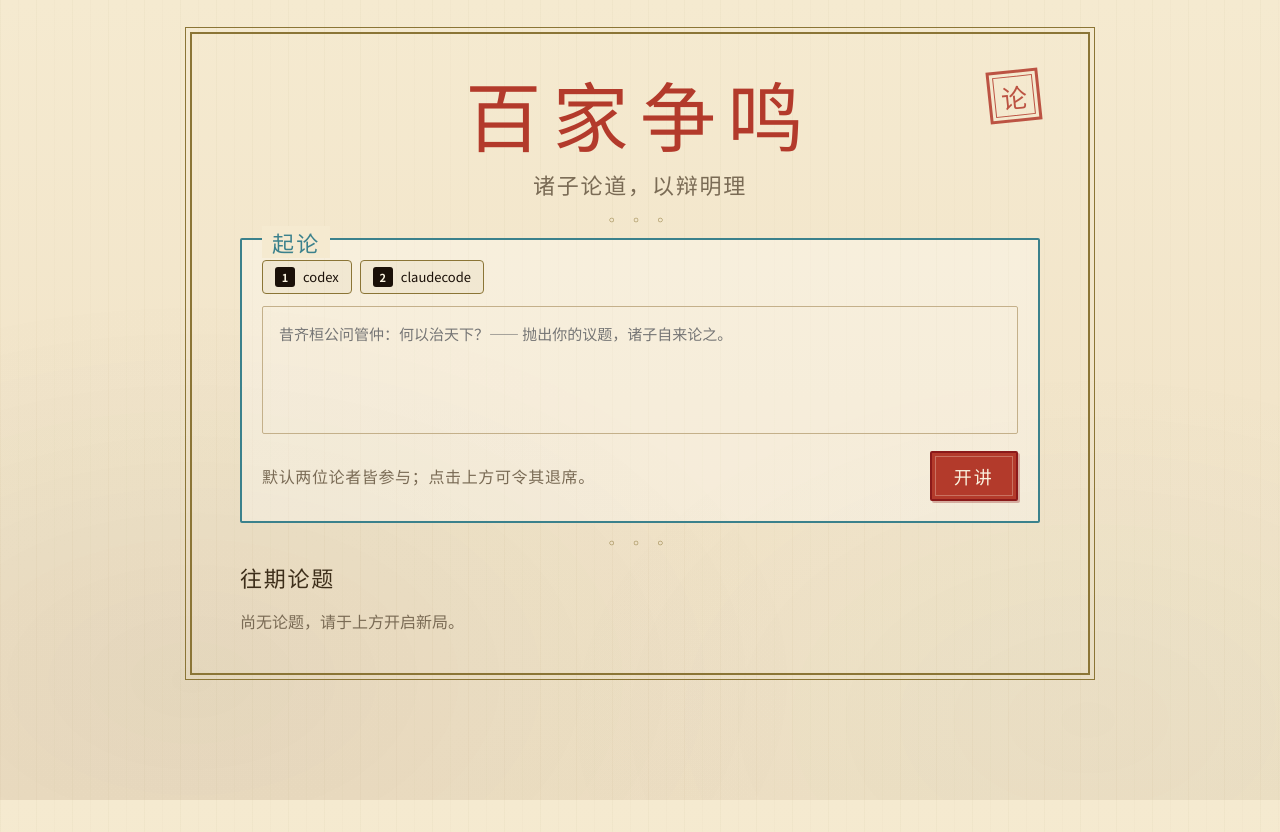
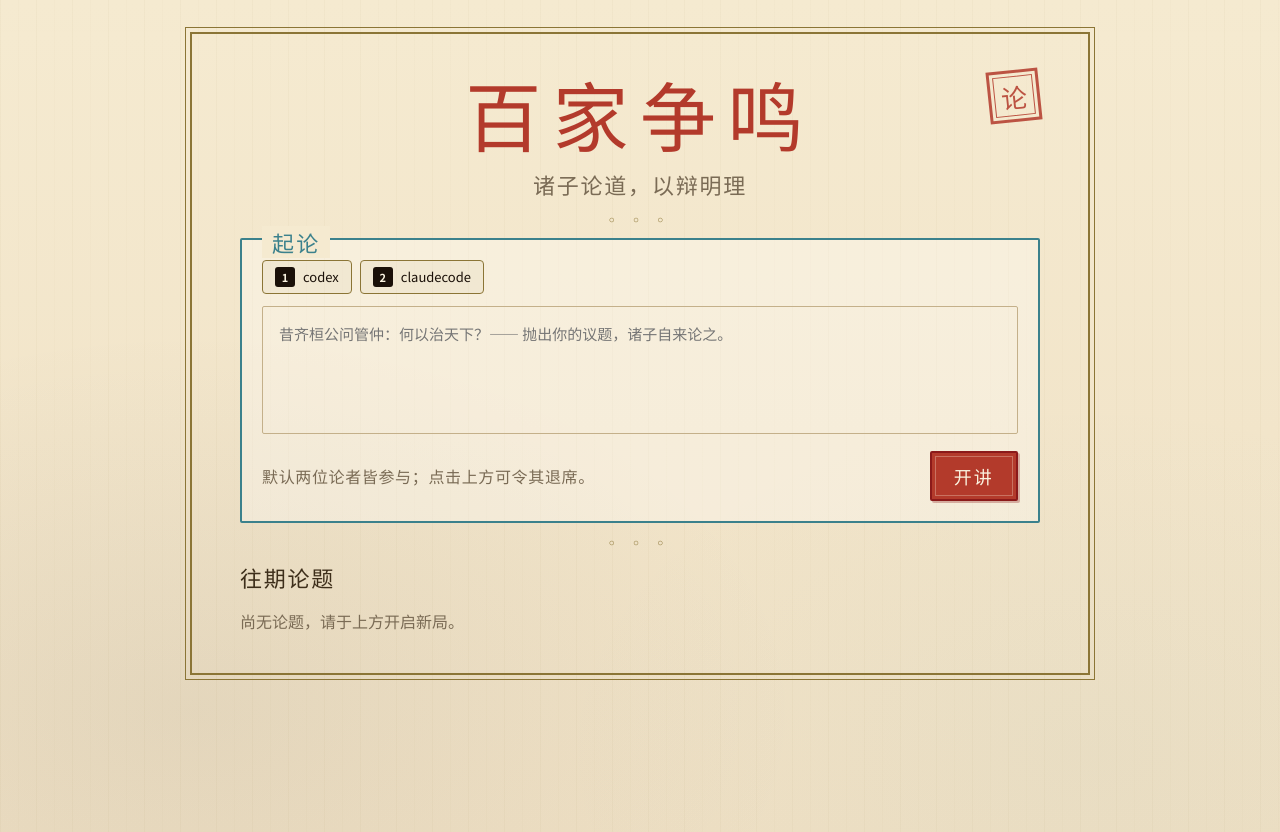
Before and after one commit to lingge879/zhengming, a FastAPI app: page / in a window 1280 px wide. Run offline with FastAPI, Linux system fonts and the light colour scheme; data that the repository does not hold is empty; some web fonts are replaced.

Commit message:
Polish scrolling behavior and home background

```diff
--- a/app/static/style.css
+++ b/app/static/style.css
@@ -29,7 +29,7 @@
 }
 
 * { box-sizing: border-box; }
-html, body { margin: 0; height: 100%; min-height: 100%; }
+html, body { margin: 0; min-height: 100%; }
 
 body {
   font-family: "Noto Sans SC", "PingFang SC", "Helvetica Neue", sans-serif;
@@ -38,7 +38,7 @@ body {
   overflow: hidden;
 }
 
-body.home-body { overflow: auto; }
+body.home-body { overflow: auto; min-height: 100vh; }
 body.chat-body { overflow: hidden; }
 
 textarea, input, button { font: inherit; }
@@ -157,6 +157,11 @@ border-radius: 4px;
 /* ============================================
    首页 HOME
    ============================================ */
+html {
+  background: var(--paper);
+}
+
+html:has(body.home-body),
 body.home-body {
   background:
     /* 竹简纹理 —— 若隐若现的竖条纹 */
@@ -175,6 +180,7 @@ body.home-body {
     radial-gradient(ellipse at 15% 85%, rgba(28,28,28,0.06), transparent 40%),
     radial-gradient(ellipse at 85% 90%, rgba(59,129,140,0.04), transparent 35%),
     linear-gradient(180deg, #f5ead0 0%, #efe0c4 100%);
+  background-attachment: scroll;
 }
 
 .page {
```
Also changed, not shown: app/templates/topic_detail.html (+20 -2 lines).
